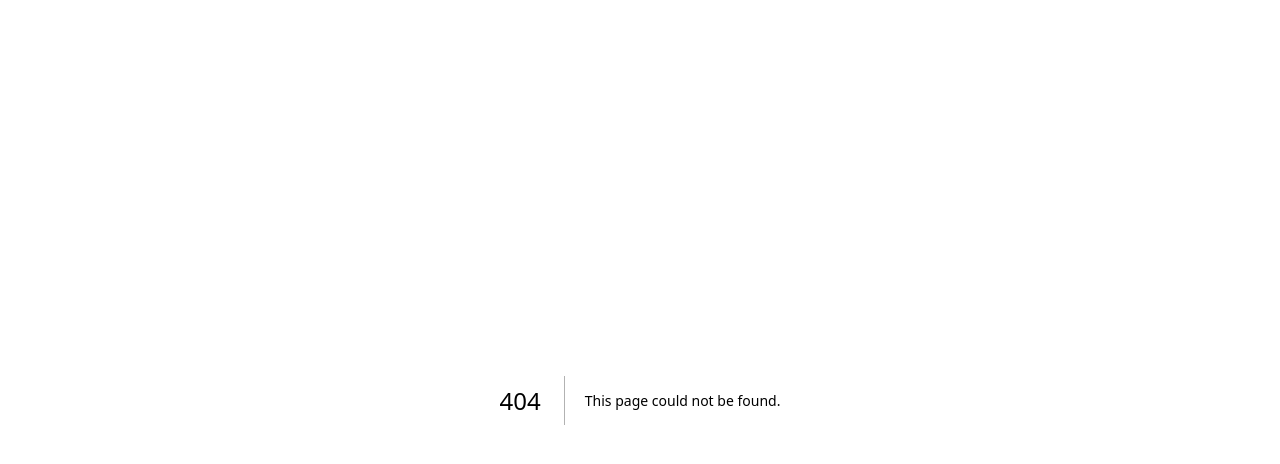
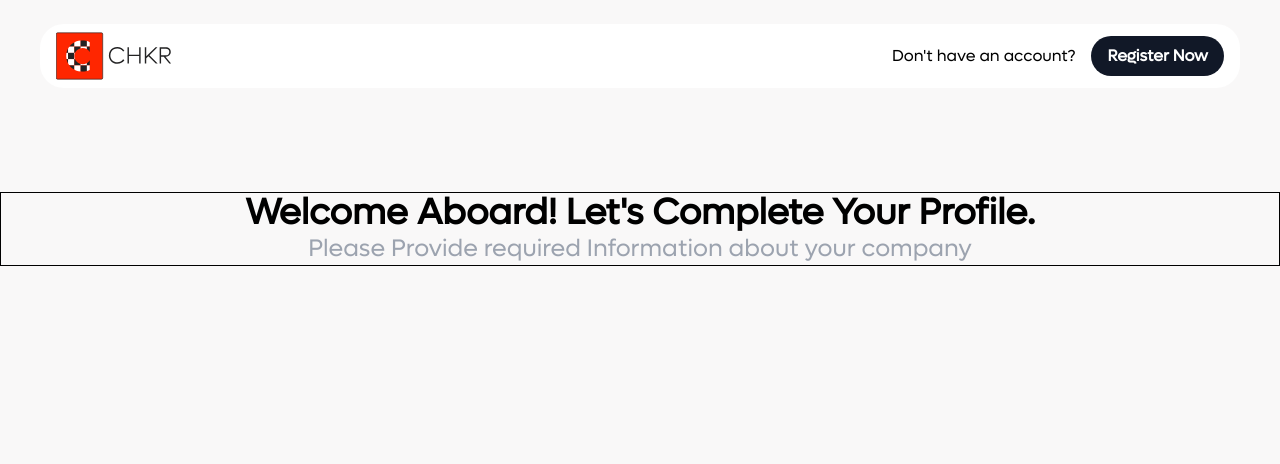
Before and after one commit to abrauf18/chkr, a Next.js app: page /company-information in a window 1280 px wide. Before the commit this address had no page. Shown: the top 464 px of the page. Built offline with nearby package versions, Linux system fonts and the light colour scheme.

Commit message:
feat: getting started with onboarding ui

```diff
--- /dev/null
+++ b/app/company-information/page.tsx
@@ -0,0 +1,15 @@
+import React from 'react'
+import CompanyInformation from '../components/modules/onboarding/companyInformation'
+import Navbar from '../components/shared/Navbar';
+
+export default function page() {
+  return (
+    <>
+      <Navbar
+        buttonText="Register Now"
+        textBeforeButton="Don't have an account?"
+      />
+      <CompanyInformation />
+    </>
+  );
+}
--- /dev/null
+++ b/app/components/modules/onboarding/CompanyInformation.tsx
@@ -0,0 +1,14 @@
+import React from 'react'
+
+const CompanyInformation = () => {
+  return (
+
+    <div className='flex flex-col justify-center items-center border border-black mt-20'>
+      <h1 className='xl:font-semibold xl:text-4xl md:font-semibold md:text-3xl text-center'>Welcome Aboard! Let's Complete Your Profile.</h1>
+      <p className='xl:text-2xl lg:text-xl md:text-lg md:font-medium text-center text-gray-400'>Please Provide required Information about your company</p>
+
+    </div>
+  )
+}
+
+export default CompanyInformation
```
